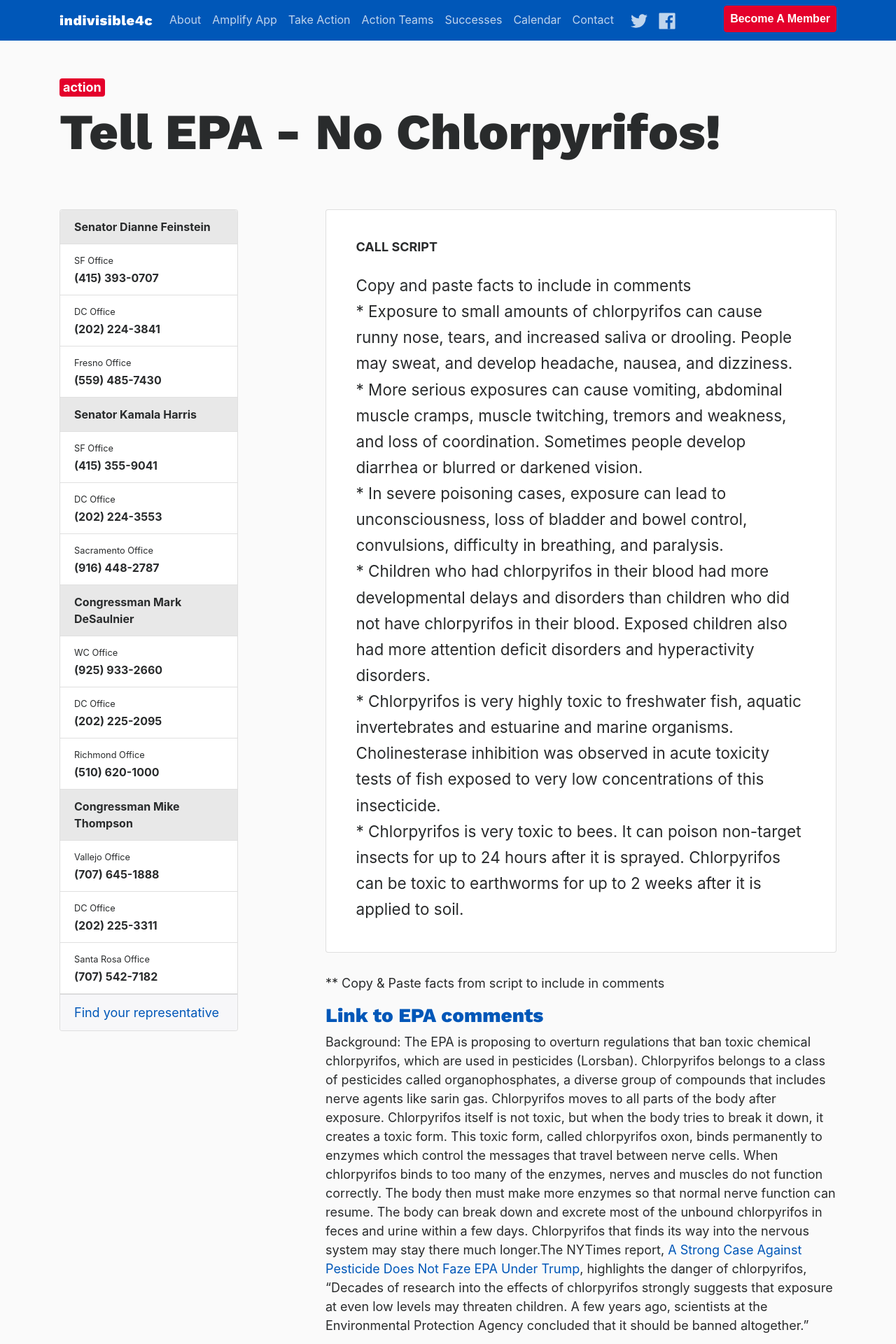
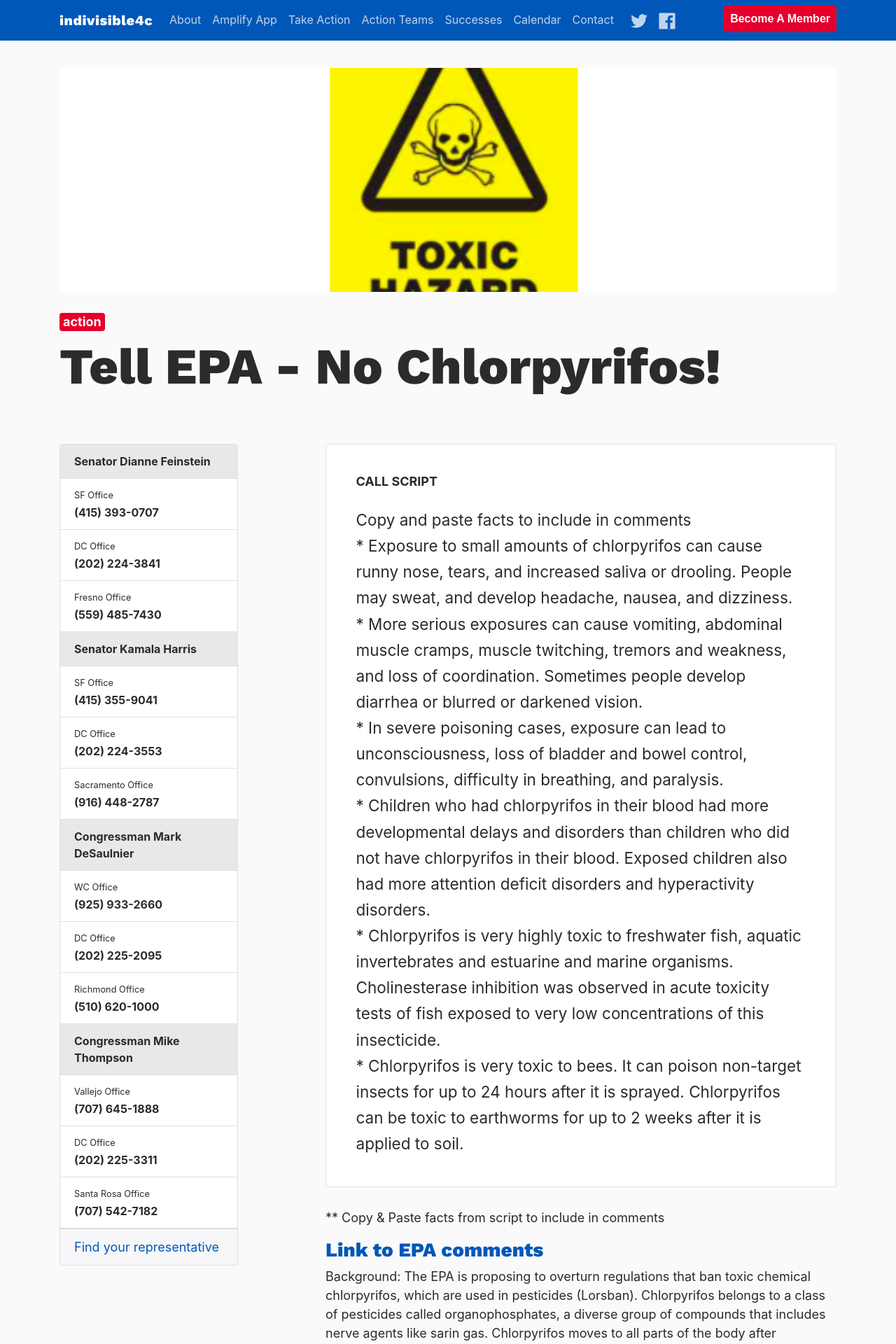
Before and after one commit to IndivisibleTemplate/BasicTemplate, a Jekyll site: the page built from _posts/2017-05-18-tell-epa-no-chlorpyrifos.markdown, in a window 1280 px wide. Shown: the top 1920 px of the page at 70% size. Built offline with Jekyll 4.4.1, drawn with Linux system fonts in a browser that asks for light colours; nearby versions of some CDN libraries; comment, search, counter and statistics services are not loaded.

Commit message:
Updated Tell Epa No Chlorpyrifos

```diff
--- a/_posts/2017-05-18-tell-epa-no-chlorpyrifos.markdown
+++ b/_posts/2017-05-18-tell-epa-no-chlorpyrifos.markdown
@@ -5,6 +5,7 @@
 - action
 tags:
 - action
+main-image: "/uploads/toxic.png"
 call-script-text: "Copy and paste facts to include in comments\n\n\n\n<br/>*  Exposure
   to small amounts of chlorpyrifos can cause runny nose, tears, and increased saliva
   or drooling. People may sweat, and develop headache, nausea, and dizziness.\n\n\n\n<br/>*
```
